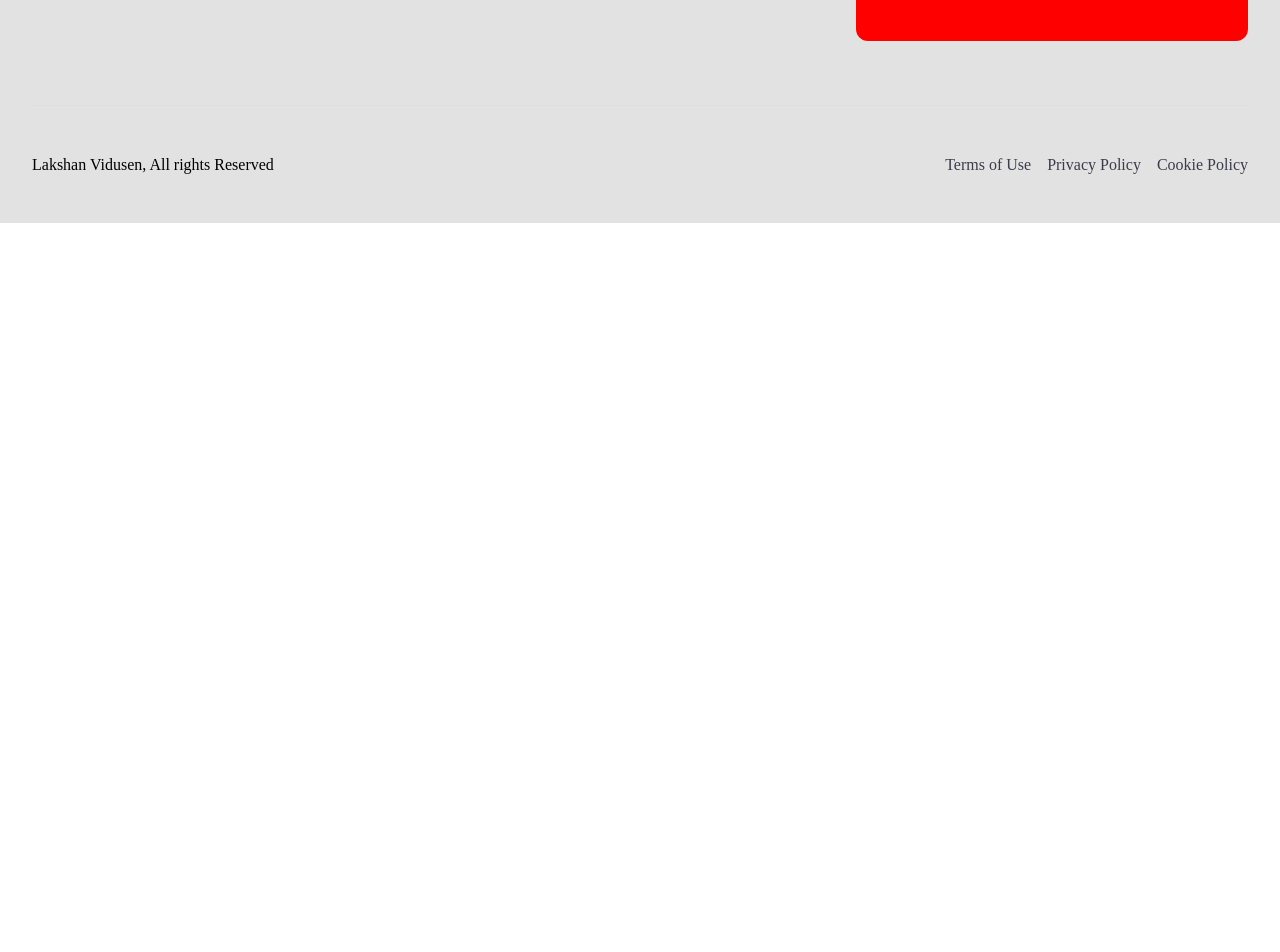
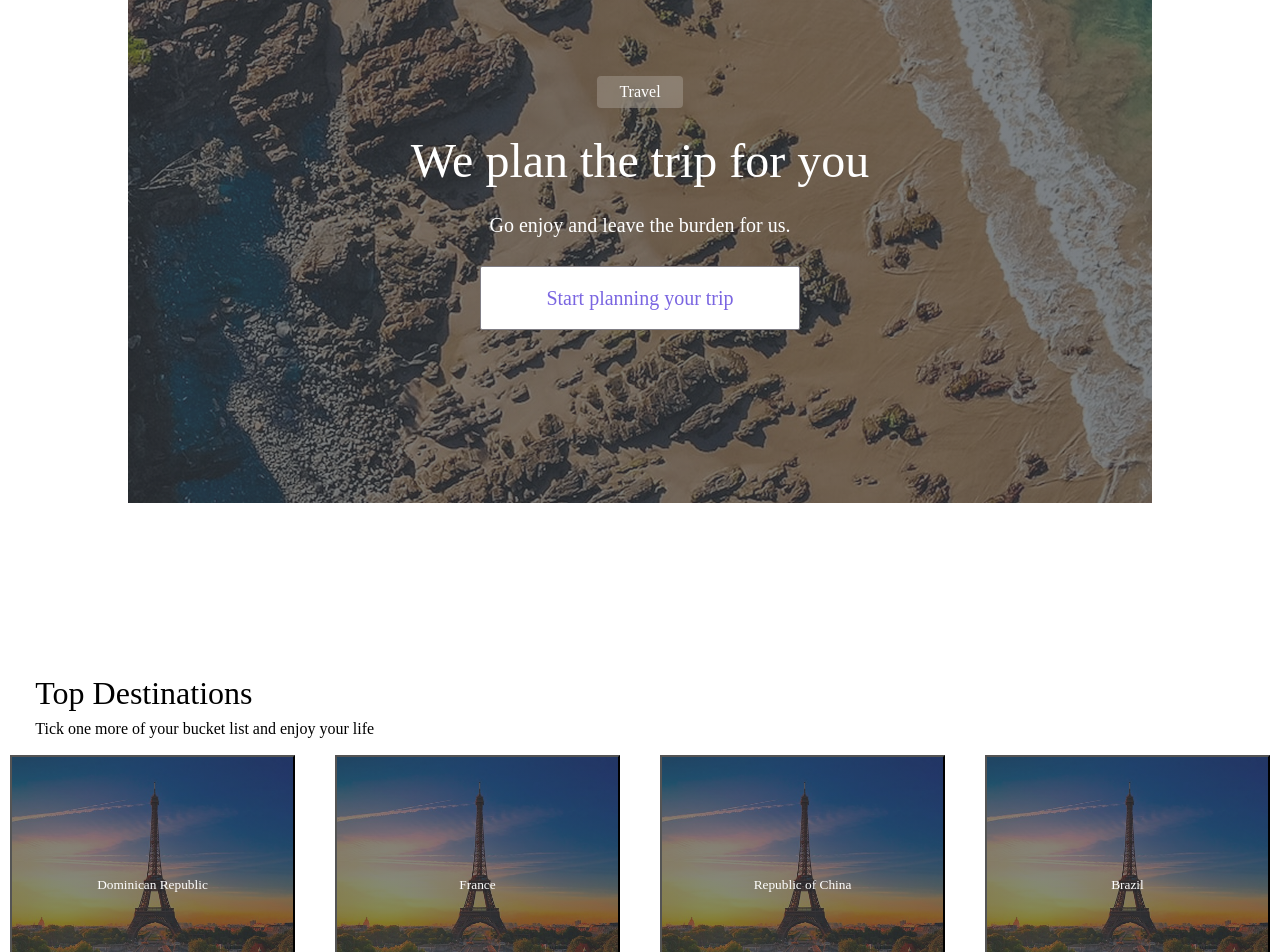
Before and after one commit to frontendvidu/Project--Beyond-Borders, a React (Vite) app in the folder client/: page / in a window 1280 px wide. Shown: the part 4060-5012 px from the top of the page. Before the commit the page ends 4283 px from the top, so only its background shows below. Built offline with nearby package versions, Linux system fonts and the light colour scheme; no server answers; a web font is replaced by a local one.

Commit message:
Add Country and Featured UI Components

```diff
--- a/client/src/App.jsx
+++ b/client/src/App.jsx
@@ -3,6 +3,8 @@ import ArticleGallery from "./components/ArticleGallery/ArticleGallery";
 import Footer from "./components/Footer/Footer";
 import Header from "./components/Header/Header";
 import Hero from "./components/Hero/Hero";
+import Featured from "./components/Featured/Featured";
+import Country from "./components/Country/Country";
 function App() {
   const [articles, setArticles] = useState([]);
   const fetchTheArticles = async () => {
@@ -24,6 +26,8 @@ function App() {
       <Header />
       <Hero />
       <ArticleGallery articlesFetched={articles} />
+      <Featured />
+      <Country />
       <Footer />
     </>
   );
--- /dev/null
+++ b/client/src/components/Country/Country.jsx
@@ -0,0 +1,19 @@
+import styles from "./Country.module.css";
+const Country = () => {
+  return (
+    <div className={styles.outerCategory}>
+      <div className={styles.innerCategory}>
+        <h2>Top Destinations</h2>
+        <p>Tick one more of your bucket list and enjoy your life</p>
+      </div>
+      <div className={styles.innerButtons}>
+        <button>Dominican Republic</button>
+        <button>France</button>
+        <button>Republic of China</button>
+        <button>Brazil</button>
+      </div>
+    </div>
+  );
+};
+
+export default Country;
--- /dev/null
+++ b/client/src/components/Country/Country.module.css
@@ -0,0 +1,49 @@
+.outerCategory {
+    margin-bottom: 100px;
+}
+
+.innerCategory {
+    width: 705px;
+    height: 72px;
+    display: flex;
+    flex-direction: column;
+    align-items: flex-start;
+    justify-content: flex-start;
+    gap: 16px;
+}
+
+.innerCategory h2 {
+    font-weight: 400;
+    font-size: 32px;
+    line-height: 20px;
+    color: black;
+    margin-left: 5%;
+}
+
+.innerCategory p {
+    font-weight: 400;
+    font-size: 16px;
+    line-height: 20px;
+    color: black;
+    margin-left: 5%;
+
+}
+
+.innerButtons {
+    width: 100%;
+    height: 260px;
+    display: flex;
+    align-items: center;
+    justify-content: space-between;
+    gap: 40px;
+    padding: 0 10px;
+}
+
+.innerButtons button {
+    width: 320px;
+    height: 260px;
+    background:  linear-gradient(rgba(52, 58, 64, 0.6),rgba(52, 58, 64, 0.6)),url("/images/paris.jpg");
+    background-position: center;
+    background-size: cover;
+    color: white;
+}
--- /dev/null
+++ b/client/src/components/Featured/Featured.jsx
@@ -0,0 +1,15 @@
+import styles from "./Featured.module.css";
+const Featured = () => {
+  return (
+    <div className={styles.featuredOuter}>
+      <div className={styles.featuredInner}>
+        <div>Travel</div>
+        <h2>We plan the trip for you</h2>
+        <p>Go enjoy and leave the burden for us.</p>
+        <button>Start planning your trip</button>
+      </div>
+    </div>
+  );
+};
+
+export default Featured;
--- /dev/null
+++ b/client/src/components/Featured/Featured.module.css
@@ -0,0 +1,63 @@
+.featuredOuter {
+    width: 80%;
+    height: 600px;
+    background: linear-gradient(rgba(52, 58, 64, 0.3),rgba(52, 58, 64, 0.3)),url("/images/Featured.png");
+    background-size: cover;
+    background-position: center;
+    margin: 180px auto;
+    display: flex;
+    align-items: center;
+    justify-content: center;
+}
+
+.featuredInner {
+    width: 987px;
+    height: 294px;
+    display: flex;
+    flex-direction: column;
+    align-items: center;
+    justify-content: center;
+    gap: 30px;
+    background-color: transparent;
+
+}
+
+.featuredInner div {
+    width: 86px;
+    height: 32px;
+    border-radius: 4px;
+    background-color: rgba(255, 255, 255, 0.2);
+    backdrop-filter: blur(12px);
+    color: white;
+    display: flex;
+    flex-direction: column;
+    align-items: center;
+    justify-content: center;
+}
+
+.featuredInner h2 {
+    color: white;
+    font-size: 48px;
+    line-height: 95.2%;
+    letter-spacing: -3.5%;
+    font-weight: 400;
+}
+
+.featuredInner p {
+    color: white;
+    font-size: 20px;
+    line-height: 22.5px;
+    font-weight: 400;
+}
+
+.featuredInner button {
+    color: #7A65E1;
+    font-size: 20px;
+    line-height: 24px;
+    font-weight: 400;
+    background-color: white;
+    border: 1px solid #7F7D85;
+    border-radius: 2px;
+    width: 320px;
+    height: 64px;
+}
```
Also changed, not shown: client/public/images/Featured.png (added), client/public/images/paris.jpg (added).
